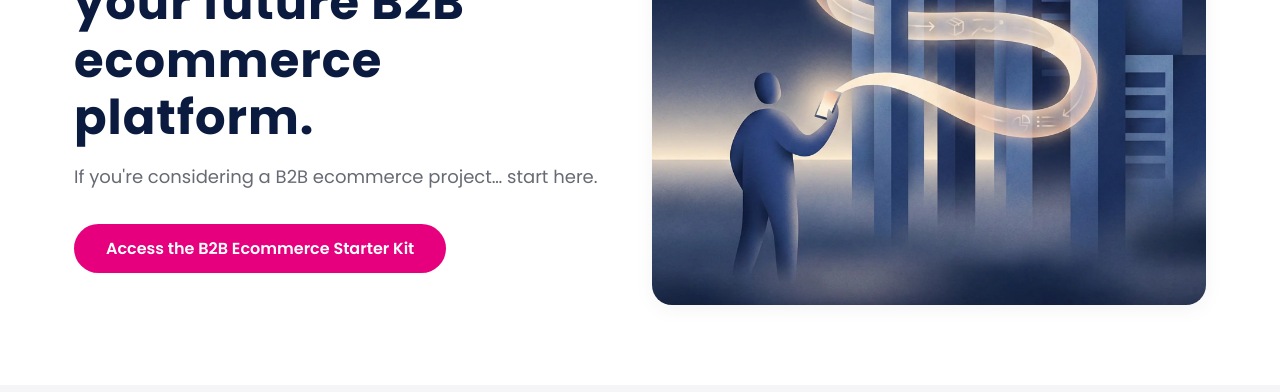
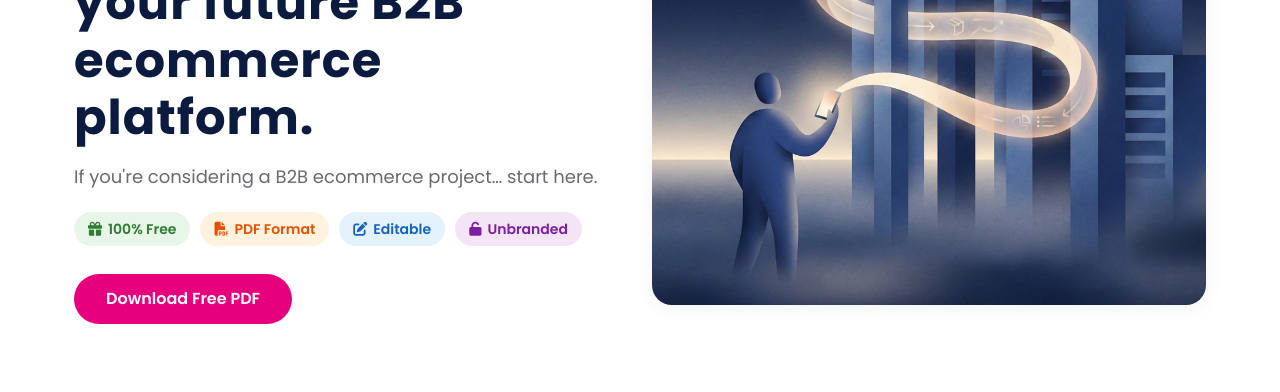
Before and after one commit to apnon/pages, a plain HTML site: page b2b-starter-kit/index.html in a window 1280 px wide. Shown: the part 408-800 px from the top of the page. Drawn offline with Linux system fonts and the light colour scheme.

Commit message:
Improve b2b-starter-kit landing page with free PDF messaging
- Add value badges above the fold (100% Free, PDF Format, Editable, Unbranded)
- Update CTA buttons with variations emphasizing free access

🤖 Generated with [Claude Code](https://claude.com/claude-code)

Co-Authored-By: Claude Opus 4.5 <noreply@anthropic.com>

```diff
--- a/b2b-starter-kit/index.html
+++ b/b2b-starter-kit/index.html
@@ -41,8 +41,14 @@
                 <div class="col-6 hero-content">
                     <p class="text-accent" style="font-weight: 600; text-transform: uppercase; letter-spacing: 0.05em; margin-bottom: 16px;">The B2B Ecommerce Project Starter Kit</p>
                     <h1>A practical framework to <span class="highlight">define, align, and de-risk</span> your future B2B ecommerce platform.</h1>
-                    <p style="font-size: 18px; margin-bottom: 32px;">If you're considering a B2B ecommerce project… start here.</p>
-                    <a href="https://www.linkedin.com/smart-links/AQH0YMdKbCOPNQ" target="_blank" class="btn btn-primary">Access the B2B Ecommerce Starter Kit</a>
+                    <p style="font-size: 18px; margin-bottom: 20px;">If you're considering a B2B ecommerce project… start here.</p>
+                    <div class="value-badges" style="display: flex; flex-wrap: wrap; gap: 10px; margin-bottom: 28px;">
+                        <span class="badge" style="background: #e8f5e9; color: #2e7d32; padding: 6px 14px; border-radius: 20px; font-size: 14px; font-weight: 600;"><i class="fas fa-gift" style="margin-right: 6px;"></i>100% Free</span>
+                        <span class="badge" style="background: #fff3e0; color: #e65100; padding: 6px 14px; border-radius: 20px; font-size: 14px; font-weight: 600;"><i class="fas fa-file-pdf" style="margin-right: 6px;"></i>PDF Format</span>
+                        <span class="badge" style="background: #e3f2fd; color: #1565c0; padding: 6px 14px; border-radius: 20px; font-size: 14px; font-weight: 600;"><i class="fas fa-edit" style="margin-right: 6px;"></i>Editable</span>
+                        <span class="badge" style="background: #f3e5f5; color: #7b1fa2; padding: 6px 14px; border-radius: 20px; font-size: 14px; font-weight: 600;"><i class="fas fa-unlock" style="margin-right: 6px;"></i>Unbranded</span>
+                    </div>
+                    <a href="https://www.linkedin.com/smart-links/AQH0YMdKbCOPNQ" target="_blank" class="btn btn-primary">Download Free PDF</a>
                 </div>
                 <div class="col-6">
                     <div class="hero-image">
@@ -202,7 +208,7 @@
                 <div class="col-6" style="display: flex; flex-direction: column; justify-content: center; align-items: flex-start; background: var(--color-bg-light); padding: 40px; border-radius: var(--radius-card);">
                     <h3 class="text-primary">A structured kickoff avoids that.</h3>
                     <p style="margin: 16px 0 24px;">Just enter your name and email to get instant access. Then open, read, and share internally.</p>
-                    <a href="https://www.linkedin.com/smart-links/AQH0YMdKbCOPNQ" target="_blank" class="btn btn-primary">Access the B2B Ecommerce Starter Kit</a>
+                    <a href="https://www.linkedin.com/smart-links/AQH0YMdKbCOPNQ" target="_blank" class="btn btn-primary">Get the Free Starter Kit</a>
                     <p style="font-size: 14px; margin-top: 12px; color: var(--color-text-body); opacity: 0.8;"><i class="fas fa-lock" style="margin-right: 4px;"></i> We respect your privacy — no spam, ever.</p>
                 </div>
             </div>
@@ -315,7 +321,7 @@
                 <p style="font-size: 18px; margin-bottom: 32px;">Hold onto the kit — if you decide to move forward with a project, it becomes the perfect input for a strategic consultation.</p>
                 <p class="text-accent" style="font-weight: 500; margin-bottom: 32px;">No commitment required — just value first.</p>
 
-                <a href="https://www.linkedin.com/smart-links/AQH0YMdKbCOPNQ" target="_blank" class="btn btn-primary">Access the B2B Ecommerce Starter Kit</a>
+                <a href="https://www.linkedin.com/smart-links/AQH0YMdKbCOPNQ" target="_blank" class="btn btn-primary">Download PDF — It's Free</a>
             </div>
         </div>
     </section>
```
